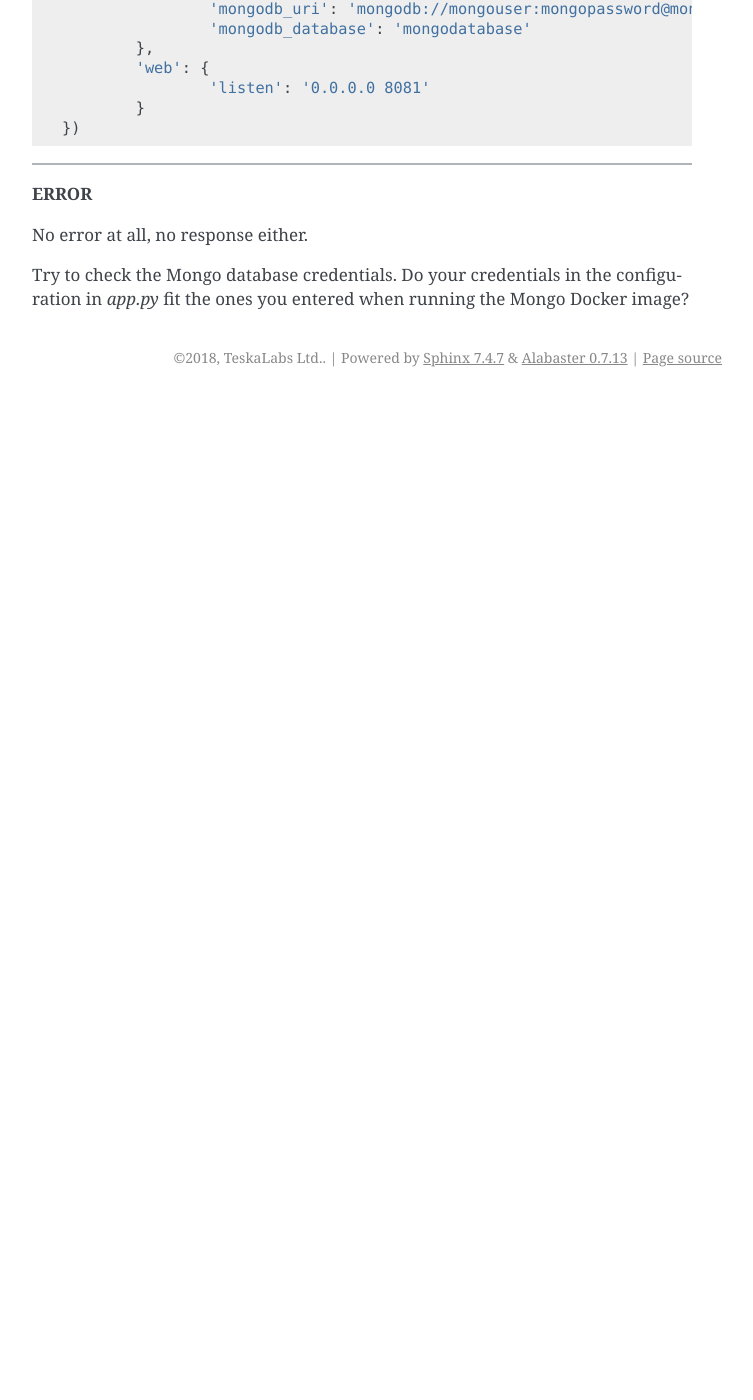
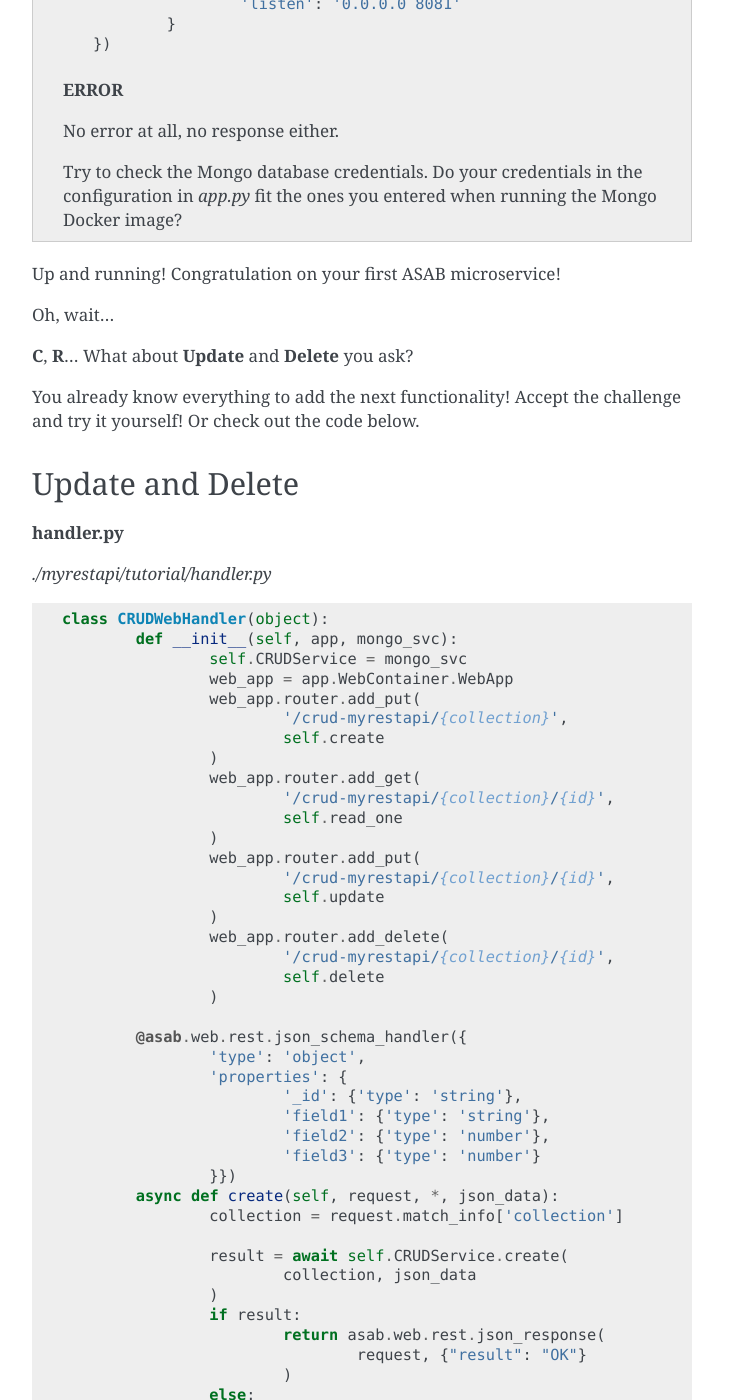
Before and after one commit to TeskaLabs/asab, a Sphinx documentation site: the page built from doc/tutorial/web/chapter2.rst, in a window 1280 px wide and 1400 px high, scrolled down 7957 px. Shown: the whole window, without its empty margins (388-1141 px from the left). Built offline with Sphinx 7.4.7, drawn with Linux system fonts in a browser that asks for light colours; before the commit the page ends 8354 px from its top, so only the background shows below that; some of the changed text lies outside the part shown.

Commit message:
all code in the tutorial

```diff
--- a/doc/tutorial/web/chapter2.rst
+++ b/doc/tutorial/web/chapter2.rst
@@ -331,7 +331,8 @@
 `asab.StorageService` initialized in `app.py` as part of the `asab.storage.Module` enables connection to MongoDB.
 Further on, two methods provide the handler with the desired functionalities.
 
-**Now test it.**
+Now test it!
+------------
 
 The application is implicitly running on an **8080** port.
 Open the Postman and set a new request.
@@ -361,60 +362,229 @@
 	127.0.0.1:8080/crud-myrestapi/movie/1
 
 Is your response with a 200 status code? Does it return desired data?
-Congratulation on your first ASAB microservice!
+
+
+.. note::
+
+	**TROUBLESHOOTING**
+
+	**ERROR**
+
+	.. code::
+
+		ModuleNotFoundError: No module named 'pymongo.mongo_replica_set_client'
+
+	Try:
+
+	.. code::
+
+		pip install motor
+
+
+
+	**ERROR**
+
+	.. code::
+
+		OSError: [Errno 98] error while attempting to bind on address ('0.0.0.0', 8080): address already in use
+
+	Try to kill process listening on 8080 or add [web] section into configuration:
+
+	.. code::
+
+		asab.Config.add_defaults(
+		{
+			'asab:storage': {
+				'type': 'mongodb',
+				'mongodb_uri': 'mongodb://mongouser:mongopassword@mongoipaddress:27017',
+				'mongodb_database': 'mongodatabase'
+			},
+			'web': {
+				'listen': '0.0.0.0 8081'
+			}
+		})
+
+
+	**ERROR**
+
+	No error at all, no response either.
+
+	Try to check the Mongo database credentials. Do your credentials in the configuration in `app.py` fit the ones you entered when running the Mongo Docker image?
+
+
+Up and running! Congratulation on your first ASAB microservice!
 
 Oh, wait...
 
 **C**, **R**... What about **Update** and **Delete** you ask?
 
-You already know everything to add the next functionality!
+You already know everything to add the next functionality! Accept the challenge and try it yourself! Or check out the code below.
 
 
+Update and Delete
+-----------------
 
-Troubleshooting
----------------
+**handler.py**
 
-**ERROR**
+`./myrestapi/tutorial/handler.py`
 
-.. code::
+.. code:: python
 
-	ModuleNotFoundError: No module named 'pymongo.mongo_replica_set_client'
+	class CRUDWebHandler(object):
+		def __init__(self, app, mongo_svc):
+			self.CRUDService = mongo_svc
+			web_app = app.WebContainer.WebApp
+			web_app.router.add_put(
+				'/crud-myrestapi/{collection}',
+				self.create
+			)
+			web_app.router.add_get(
+				'/crud-myrestapi/{collection}/{id}',
+				self.read_one
+			)
+			web_app.router.add_put(
+				'/crud-myrestapi/{collection}/{id}',
+				self.update
+			)
+			web_app.router.add_delete(
+				'/crud-myrestapi/{collection}/{id}',
+				self.delete
+			)
 
-Try:
+		@asab.web.rest.json_schema_handler({
+			'type': 'object',
+			'properties': {
+				'_id': {'type': 'string'},
+				'field1': {'type': 'string'},
+				'field2': {'type': 'number'},
+				'field3': {'type': 'number'}
+			}})
+		async def create(self, request, *, json_data):
+			collection = request.match_info['collection']
 
-.. code::
-
-	pip install motor
+			result = await self.CRUDService.create(
+				collection, json_data
+			)
+			if result:
+				return asab.web.rest.json_response(
+					request, {"result": "OK"}
+				)
+			else:
+				asab.web.rest.json_response(
+					request, {"result": "FAIL"}
+				)
 
 
---------------------
+		async def read_one(self, request):
+			collection = request.match_info['collection']
+			key = request.match_info['id']
+			response = await self.CRUDService.read_one(
+				collection, key
+			)
+			return asab.web.rest.json_response(
+				request, response
+			)
+		async def update(self, request, *, json_data):
+			collection = request.match_info['collection']
+			key = request.match_info["id"]
 
-**ERROR**
+			result = await self.CRUDService.update(
+				collection, key, json_data
+			)
+			if result:
+				return asab.web.rest.json_response(
+					request, {"result": "OK"}
+				)
+			else:
+				asab.web.rest.json_response(
+					request, {"result": "FAIL"}
+				)
 
-.. code::
+		async def delete(self, request):
+			collection = request.match_info['collection']
+			key = request.match_info["id"]
+			result = await self.CRUDService.delete(
+				collection, key
+			)
 
-	OSError: [Errno 98] error while attempting to bind on address ('0.0.0.0', 8080): address already in use
+			if result:
+				return asab.web.rest.json_response(
+					request, {"result": "OK"}
+				)
+			else:
+				asab.web.rest.json_response(
+					request, {"result": "FAIL"}
+				)
 
-Try to kill process listening on 8080 or add [web] section into configuration:
+**service.py**
 
-.. code::
+`./myrestapi/tutorial/service.py`
 
-	asab.Config.add_defaults(
-	{
-		'asab:storage': {
-			'type': 'mongodb',
-			'mongodb_uri': 'mongodb://mongouser:mongopassword@mongoipaddress:27017',
-			'mongodb_database': 'mongodatabase'
-		},
-		'web': {
-			'listen': '0.0.0.0 8081'
-		}
-	})
+.. code:: python
 
--------------------
+	class CRUDService(asab.Service):
 
-**ERROR**
+		def __init__(self, app, service_name='crud.CRUDService'):
+			super().__init__(app, service_name)
+			self.MongoDBStorageService = app.get_service(
+				"asab.StorageService"
+			)
 
-No error at all, no response either.
+		async def create(self, collection, json_data):
+			obj_id = json_data.pop("_id")
 
-Try to check the Mongo database credentials. Do your credentials in the configuration in `app.py` fit the ones you entered when running the Mongo Docker image?
+			cre = self.MongoDBStorageService.upsertor(
+				collection, obj_id
+			)
+
+			for key, value in zip(
+				json_data.keys(), json_data.values()
+			):
+				cre.set(key, value)
+
+			try:
+				await cre.execute()
+				return "OK"
+			except asab.storage.exceptions.DuplicateError as e:
+				L.warning(
+					"Document you are trying to create already exists."
+				)
+				return None
+
+
+		async def read_one(self, collection, key):
+			response = await self.MongoDBStorageService.get_by(
+				collection, "_id", key
+			)
+			return response
+
+		async def update(self, collection, obj_id, document):
+			original = await self.read_one(
+				collection, obj_id
+			)
+
+			cre = self.MongoDBStorageService.upsertor(
+				collection, original["_id"], original["_v"]
+			)
+
+			for key, value in zip(
+				document.keys(), document.values()
+			):
+				cre.set(key, value)
+
+			try:
+				await cre.execute()
+				return "OK"
+
+			except KeyError:
+				return None
+
+
+		async def delete(self, collection, key):
+			try:
+				await self.MongoDBStorageService.delete(
+					collection, key
+				)
+				return True
+			except KeyError:
+				return False
```
